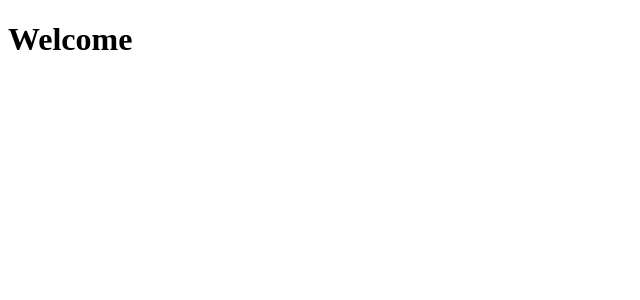
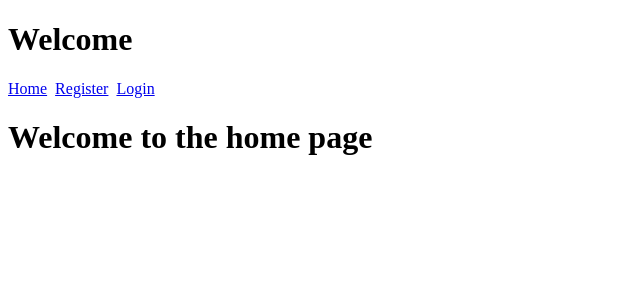
Before and after one commit to pravingoswami/homemade-food-frontend-react-redux, a React (Create React App) app: page /home in a window 1280 px wide. Shown: the top 300 px of the page, without its empty margins (0-640 px from the left). Built offline with nearby package versions, Linux system fonts and the light colour scheme.

Commit message:
simple linking using react-router-dom npm for login page, register page and home page

```diff
--- a/package.json
+++ b/package.json
@@ -10,6 +10,7 @@
     "react": "^16.13.1",
     "react-dom": "^16.13.1",
     "react-redux": "^7.2.0",
+    "react-router-dom": "^5.2.0",
     "react-scripts": "3.4.1",
     "redux": "^4.0.5",
     "redux-thunk": "^2.3.0"
--- a/src/App.js
+++ b/src/App.js
@@ -1,9 +1,25 @@
 import React from 'react';
+import RegisterUser from './components/register/Register';
+import {BrowserRouter, Route, Link} from "react-router-dom"
+import HomePage from './components/home/HomePage';
+import LoginUser from './components/login/LoginUser';
 
 function App() {
   return (
     <div>
+      <BrowserRouter>
+
       <h1>Welcome</h1>
+
+        <Link to = "/home" >Home</Link>&nbsp;&nbsp;
+        <Link to = "/register" >Register</Link>&nbsp;&nbsp;
+        <Link to = "/login" >Login</Link>
+
+        <Route path = "/home" component = {HomePage} exact = {true} />
+        <Route path = "/register" component = {RegisterUser} exact = {true} />
+        <Route path = "/login" component = {LoginUser} exact = {true} />
+
+      </BrowserRouter>
     </div>
   );
 }
--- /dev/null
+++ b/src/components/home/HomePage.js
@@ -0,0 +1,11 @@
+import React from "react"
+
+function HomePage(props){
+    return (
+        <div>
+            <h1>Welcome to the home page</h1>
+        </div>
+    )
+}
+
+export default HomePage
--- /dev/null
+++ b/src/components/login/LoginUser.js
@@ -0,0 +1,11 @@
+import React from "react"
+
+function LoginUser(props) {
+    return (
+        <div>
+            <h1>This is Login Page</h1>
+        </div>
+    )
+}
+
+export default LoginUser
--- /dev/null
+++ b/src/components/register/Register.js
@@ -0,0 +1,11 @@
+import React from 'react'
+
+function RegisterUser(props){
+    return(
+        <div>
+            <h1>This is Register Page</h1>
+        </div>
+    )
+}
+
+export default RegisterUser
```
Also changed, not shown: 1 other file (tests, documents, lock files or other folders).
